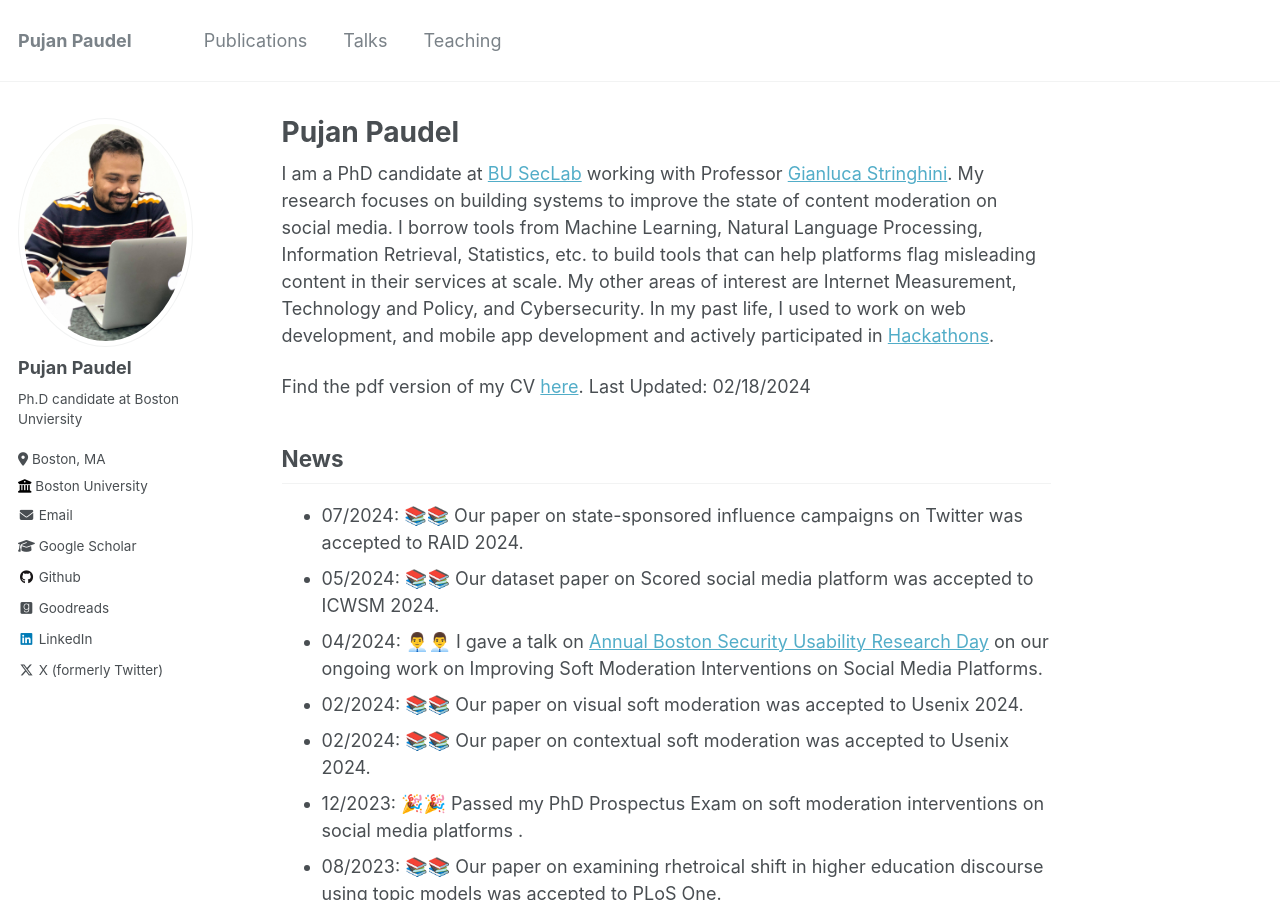
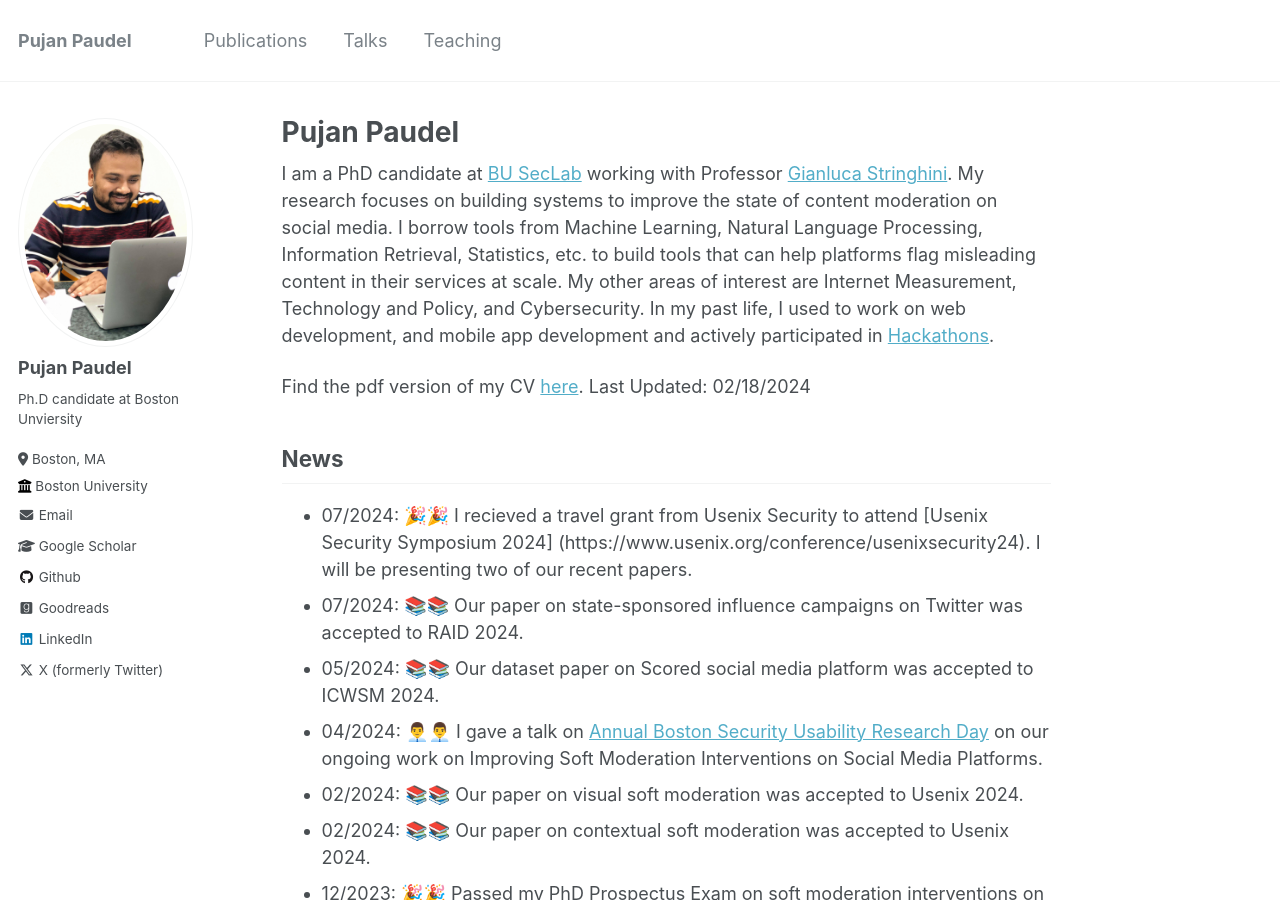
Before and after one commit to codepujan/codepujan.github.io, a Jekyll site: the page built from _pages/about.md, in a window 1280 px wide and 900 px high. Built offline with Jekyll 4.4.1, drawn with Linux system fonts in a browser that asks for light colours.

Commit message:
Travel grant

```diff
--- a/_pages/about.md
+++ b/_pages/about.md
@@ -13,6 +13,7 @@ Find the pdf version of my CV <a href="files/pujan_cv_updated.pdf" target="_blan
 
 News
 ------
+* 07/2024: 🎉🎉 I recieved a travel grant from Usenix Security to attend [Usenix Security Symposium 2024] (https://www.usenix.org/conference/usenixsecurity24). I will be presenting two of our recent papers.
 * 07/2024: 📚📚 Our paper on state-sponsored influence campaigns on Twitter was accepted to RAID 2024.
 * 05/2024: 📚📚 Our dataset paper on Scored social media platform was accepted to ICWSM 2024.
 * 04/2024: 👨‍💼👨‍💼 I gave a talk on [Annual Boston Security Usability Research Day](https://absurd.cs.tufts.edu/) on our ongoing work on Improving Soft Moderation Interventions on Social Media Platforms.
```
